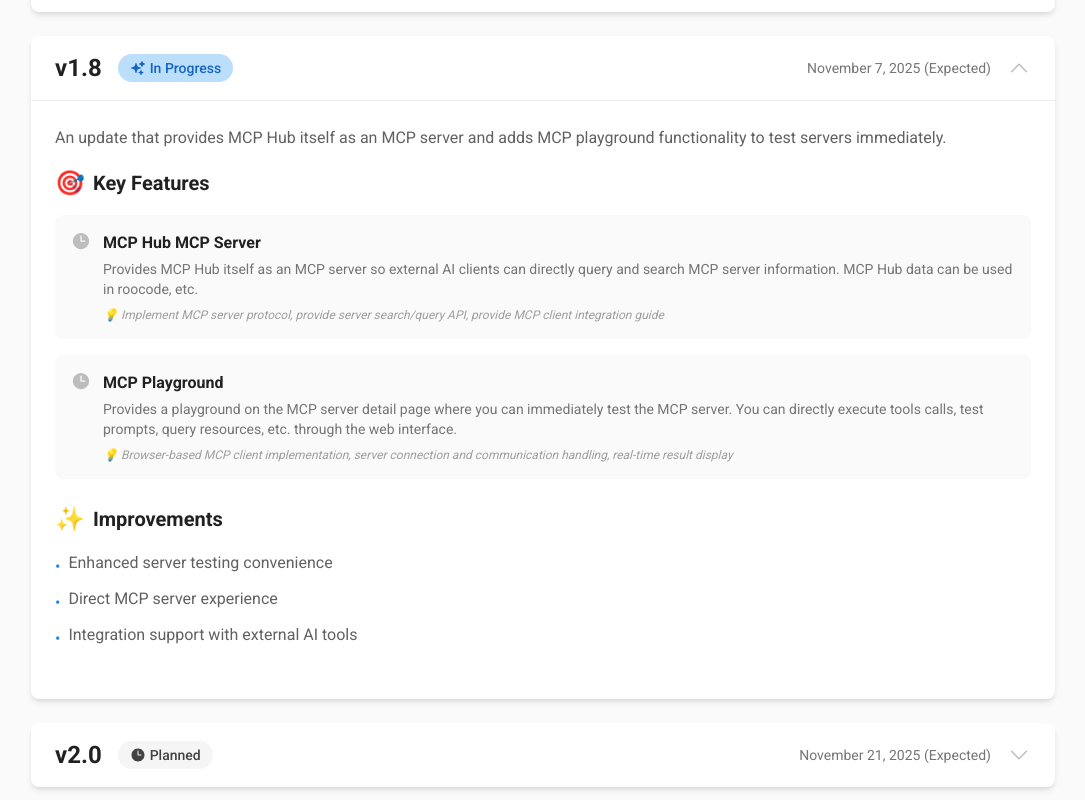
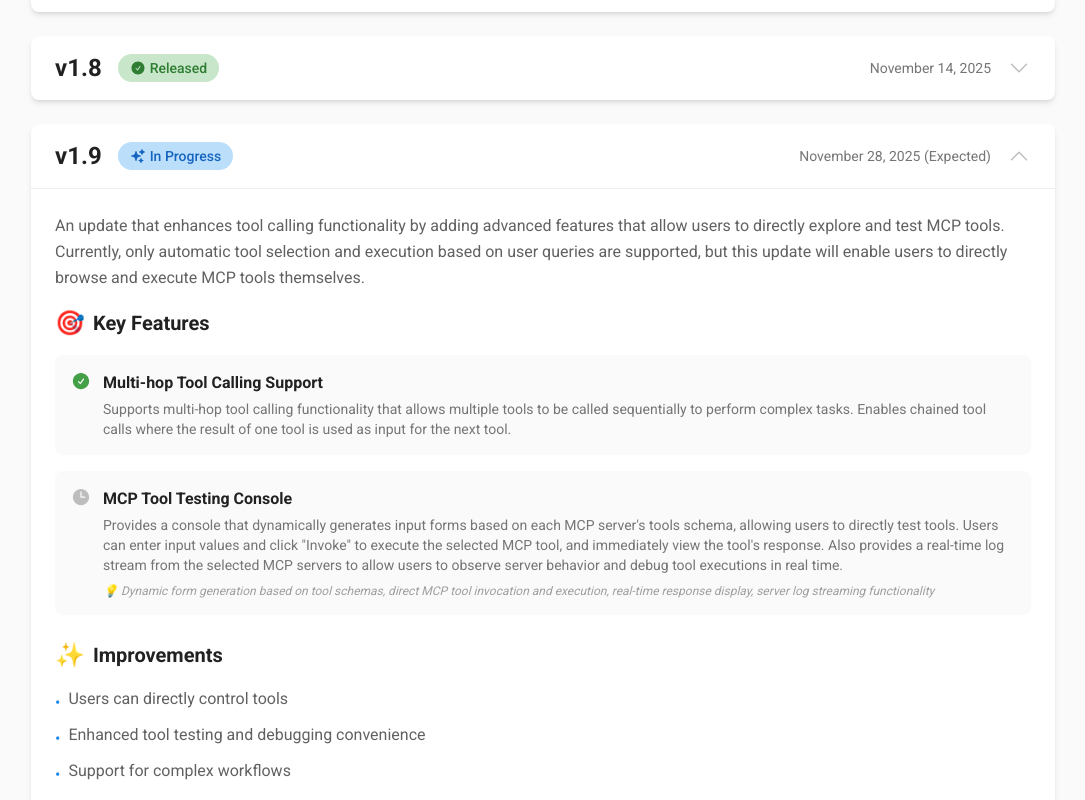
Before and after one commit to JuyoungKimmy-Kim/Smithery, a Next.js app in the folder frontend/: page /wiki/roadmap in a window 1280 px wide. Shown: the part 620-1420 px from the top of the page, without its empty margins (97-1182 px from the left). Built offline with nearby package versions, Linux system fonts and the light colour scheme.

Commit message:
modify roadmap

```diff
--- a/frontend/src/app/wiki/roadmap/page.tsx
+++ b/frontend/src/app/wiki/roadmap/page.tsx
@@ -174,21 +174,21 @@
   },
   {
     version: 'v1.8',
-    expectedDate: '2025년 11월 7일 (예정)',
-    status: 'in-progress',
+    releaseDate: '2025년 11월 14일',
+    status: 'released',
     description: 'mcp hub 자체를 MCP 서버로 제공하고, MCP playground를 통해 서버를 바로 테스트할 수 있는 기능을 추가하는 업데이트입니다.',
     features: [
       {
         title: 'mcp hub MCP 서버',
         description: 'mcp hub 자체를 MCP 서버로 제공하여 외부 AI 클라이언트에서 직접 MCP 서버 정보를 조회하고 검색할 수 있습니다. roocode 등에서 mcp hub의 데이터를 활용할 수 있습니다.',
         implementation: 'MCP 서버 프로토콜 구현, 서버 검색/조회 API 제공, MCP 클라이언트 연동 가이드 제공',
-        status: 'planned'
+        status: 'completed'
       },
       {
         title: 'MCP Playground',
         description: 'MCP 서버 상세 페이지에서 바로 해당 MCP 서버를 테스트해볼 수 있는 playground를 제공합니다. tools 호출, prompts 테스트, resources 조회 등을 웹 인터페이스에서 직접 실행해볼 수 있습니다.',
         implementation: '브라우저 기반 MCP 클라이언트 구현, 서버 연결 및 통신 처리, 실시간 결과 표시',
-        status: 'planned'
+        status: 'completed'
       }
     ],
     improvements: [
@@ -198,8 +198,32 @@
     ]
   },
   {
+    version: 'v1.9',
+    expectedDate: '2025년 11월 28일 (예정)',
+    status: 'in-progress',
+    description: 'Tool calling 기능을 강화하여 사용자가 직접 MCP 도구를 탐색하고 테스트할 수 있는 고급 기능을 추가하는 업데이트입니다. 현재는 사용자 쿼리 기반 자동 도구 선택 및 실행만 지원하지만, 이번 업데이트를 통해 사용자가 직접 MCP 도구를 브라우징하고 실행할 수 있게 됩니다.',
+    features: [
+      {
+        title: 'Multi-hop Tool Calling 지원',
+        description: '여러 도구를 순차적으로 호출하여 복잡한 작업을 수행할 수 있는 multi-hop tool calling 기능을 지원합니다. 한 도구의 결과를 다음 도구의 입력으로 사용하는 연쇄적인 도구 호출이 가능합니다.',
+        status: 'completed'
+      },
+      {
+        title: 'MCP Tool Testing Console',
+        description: '각 MCP 서버의 tools 스키마를 기반으로 동적으로 입력 폼을 생성하여 사용자가 직접 도구를 테스트할 수 있는 콘솔을 제공합니다. 사용자는 입력 값을 입력하고 "Invoke" 버튼을 클릭하여 선택한 MCP 도구를 실행할 수 있으며, 도구의 응답을 즉시 확인할 수 있습니다. 또한 선택한 MCP 서버에서 실시간 로그 스트림을 제공하여 사용자가 서버 동작을 관찰하고 도구 실행을 실시간으로 디버깅할 수 있습니다.',
+        implementation: '도구 스키마 기반 동적 폼 생성, MCP 도구 직접 호출 및 실행, 실시간 응답 표시, 서버 로그 스트리밍 기능',
+        status: 'planned'
+      }
+    ],
+    improvements: [
+      '사용자 직접 도구 제어 가능',
+      '도구 테스트 및 디버깅 편의성 향상',
+      '복잡한 워크플로우 지원'
+    ]
+  },
+  {
     version: 'v2.0',
-    expectedDate: '2025년 11월 21일 (예정)',
+    expectedDate: '2025년 11월 28일 (예정)',
     status: 'planned',
     description: '데이터 분석 및 사용자 행동 추적 시스템을 도입하는 업데이트입니다.',
     features: [
@@ -406,21 +430,21 @@
   },
   {
     version: 'v1.8',
-    expectedDate: 'November 7, 2025 (Expected)',
-    status: 'in-progress',
+    releaseDate: 'November 14, 2025',
+    status: 'released',
     description: 'An update that provides MCP Hub itself as an MCP server and adds MCP playground functionality to test servers immediately.',
     features: [
       {
         title: 'MCP Hub MCP Server',
         description: 'Provides MCP Hub itself as an MCP server so external AI clients can directly query and search MCP server information. MCP Hub data can be used in roocode, etc.',
         implementation: 'Implement MCP server protocol, provide server search/query API, provide MCP client integration guide',
-        status: 'planned'
+        status: 'completed'
       },
       {
         title: 'MCP Playground',
         description: 'Provides a playground on the MCP server detail page where you can immediately test the MCP server. You can directly execute tools calls, test prompts, query resources, etc. through the web interface.',
         implementation: 'Browser-based MCP client implementation, server connection and communication handling, real-time result display',
-        status: 'planned'
+        status: 'completed'
       }
     ],
     improvements: [
@@ -430,8 +454,32 @@
     ]
   },
   {
+    version: 'v1.9',
+    expectedDate: 'November 28, 2025 (Expected)',
+    status: 'in-progress',
+    description: 'An update that enhances tool calling functionality by adding advanced features that allow users to directly explore and test MCP tools. Currently, only automatic tool selection and execution based on user queries are supported, but this update will enable users to directly browse and execute MCP tools themselves.',
+    features: [
+      {
+        title: 'Multi-hop Tool Calling Support',
+        description: 'Supports multi-hop tool calling functionality that allows multiple tools to be called sequentially to perform complex tasks. Enables chained tool calls where the result of one tool is used as input for the next tool.',
+        status: 'completed'
+      },
+      {
+        title: 'MCP Tool Testing Console',
+        description: 'Provides a console that dynamically generates input forms based on each MCP server\'s tools schema, allowing users to directly test tools. Users can enter input values and click "Invoke" to execute the selected MCP tool, and immediately view the tool\'s response. Also provides a real-time log stream from the selected MCP servers to allow users to observe server behavior and debug tool executions in real time.',
+        implementation: 'Dynamic form generation based on tool schemas, direct MCP tool invocation and execution, real-time response display, server log streaming functionality',
+        status: 'planned'
+      }
+    ],
+    improvements: [
+      'Users can directly control tools',
+      'Enhanced tool testing and debugging convenience',
+      'Support for complex workflows'
+    ]
+  },
+  {
     version: 'v2.0',
-    expectedDate: 'November 21, 2025 (Expected)',
+    expectedDate: 'November 28, 2025 (Expected)',
     status: 'planned',
     description: 'An update introducing data analysis and user behavior tracking systems.',
     features: [
@@ -517,7 +565,7 @@
 }
 
 export default function RoadmapPage() {
-  const [expandedVersion, setExpandedVersion] = useState<string | null>('v1.8');
+  const [expandedVersion, setExpandedVersion] = useState<string | null>('v1.9');
   const [language, setLanguage] = useState<'en' | 'ko'>('en');
 
   useEffect(() => {
```
